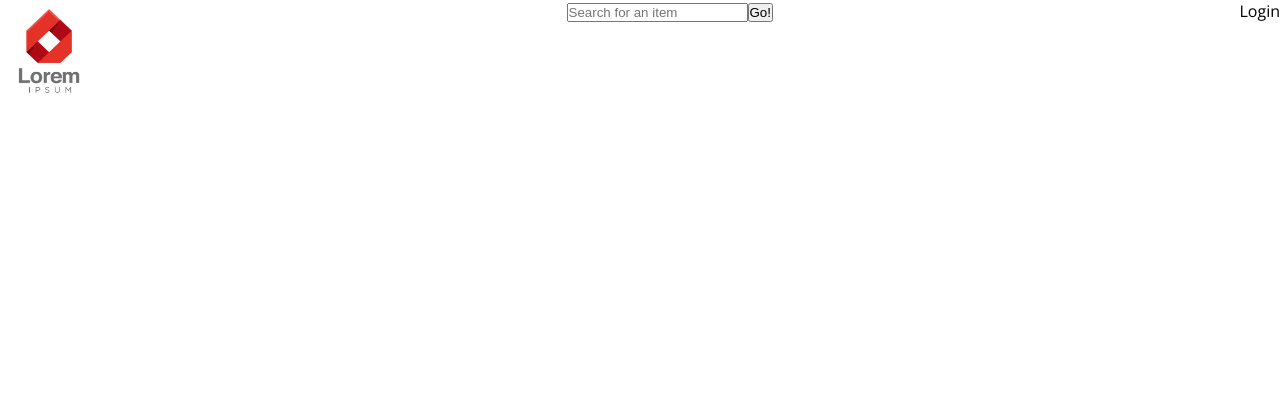
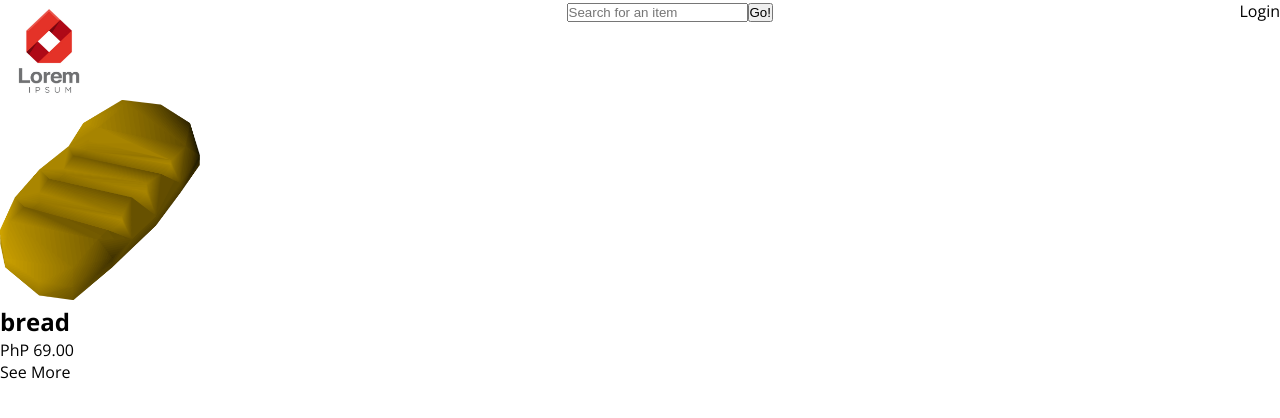
Before and after one commit to flcsn/the-grand-exchange, a React (Create React App) app: page /main in a window 1280 px wide. Shown: the top 418 px of the page. Built offline with nearby package versions, Linux system fonts and the light colour scheme.

Commit message:
created product item component with simple styles

```diff
--- /dev/null
+++ b/src/assets/sample-items/sample-product.js
@@ -0,0 +1,10 @@
+import bread from './bread.png'
+const sampleProduct = {
+  title: 'bread',
+  price: 'PhP 69.00',
+  description: 'A piece of bread',
+  stock: 1,
+  image: bread
+}
+
+export default sampleProduct
--- a/src/components/main-page/main-page.js
+++ b/src/components/main-page/main-page.js
@@ -1,4 +1,6 @@
 import React from 'react'
+import sampleProduct from '../../assets/sample-items/sample-product'
+import ProductItem from '../product-item'
 import Header from './header'
 
 const MainPage = () => {
@@ -12,6 +14,7 @@ const MainPage = () => {
   return (
     <div>
       <Header />
+      <ProductItem product={sampleProduct}/>
     </div>
   )
 }
--- /dev/null
+++ b/src/components/product-item.js
@@ -0,0 +1,14 @@
+import React from 'react'
+
+const ProductItem = ({ product }) => {
+  return(
+    <div>
+      <img src={product.image} style={{ height: '200px', width: '200px' }}/>
+      <h2>{product.title}</h2>
+      <p>{product.price}</p>
+      <a href='#'>See More</a>
+    </div>
+  )
+}
+
+export default ProductItem
```
Also changed, not shown: src/assets/sample-items/bread.png (added).
